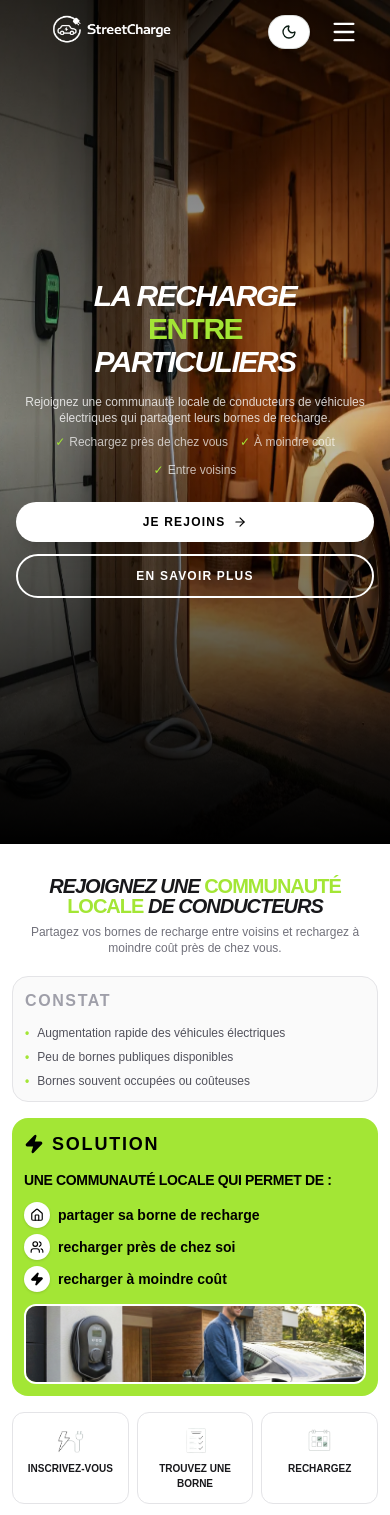
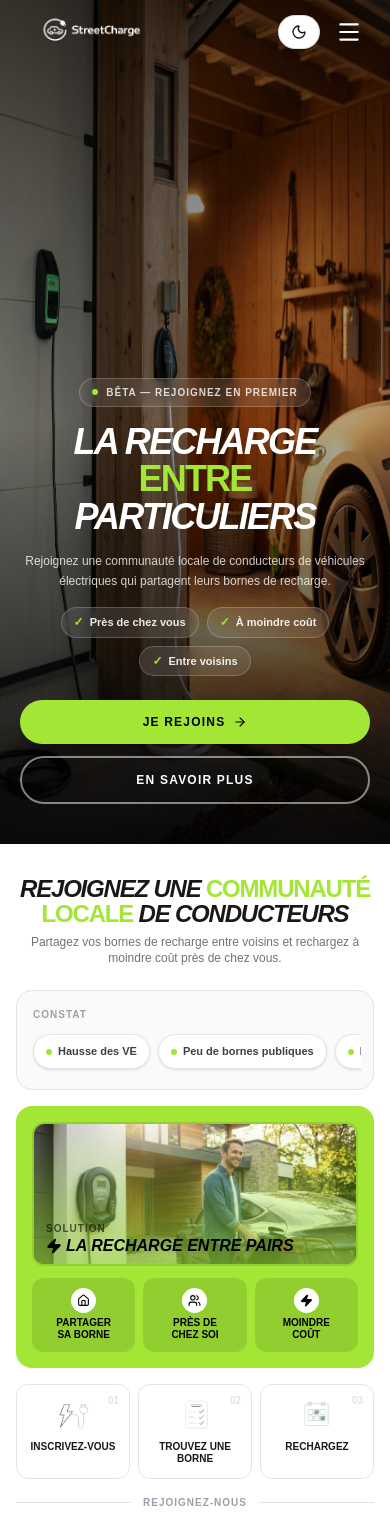
Before and after one commit to DigitariaWebs/StationP, a Next.js app: page / in a window 390 px wide. Shown: the top 1515 px of the page. Built offline with nearby package versions, Linux system fonts and the light colour scheme.

Commit message:
refactor: enhance layout and styling for improved readability and responsiveness in Hero and Trouver sections

```diff
--- a/src/components/sections/Hero.tsx
+++ b/src/components/sections/Hero.tsx
@@ -20,7 +20,7 @@ export default function HeroWithNavbar() {
   return (
     <section className="relative z-20 flex h-[100dvh] w-full flex-col bg-black">
 
-      {/* --- ARRIÈRE-PLAN --- */}
+      {/* ─── ARRIÈRE-PLAN ─── */}
       <div className="absolute inset-0 z-0 overflow-hidden">
         <Image
           src="/loto2.webp"
@@ -38,11 +38,13 @@ export default function HeroWithNavbar() {
           quality={90}
           className="md:hidden object-cover pointer-events-none"
         />
-        <div className="absolute inset-0 bg-gradient-to-b from-black/70 via-black/20 to-black lg:bg-gradient-to-r lg:from-black/70 lg:via-black/30 lg:to-transparent" />
+        {/* Overlay plus marqué en bas sur mobile pour faire ressortir le texte */}
+        <div className="absolute inset-0 bg-gradient-to-b from-black/60 via-black/30 to-black/90 lg:bg-gradient-to-r lg:from-black/70 lg:via-black/30 lg:to-transparent" />
       </div>
-      {/* NAVBAR */}
+
+      {/* ─── NAVBAR ─── */}
       <header className="relative z-50 w-full shrink-0">
-        <div className="max-w-7xl mx-auto px-6">
+        <div className="max-w-7xl mx-auto px-5 sm:px-6">
           <div className="flex justify-between items-center h-16 sm:h-24">
             <Link href="/" className="flex items-center">
               <Image
@@ -50,21 +52,15 @@ export default function HeroWithNavbar() {
                 alt="StreetCharge Logo"
                 width={220}
                 height={70}
-                className="w-44 sm:w-48 h-auto brightness-0 invert"
+                className="w-36 sm:w-48 h-auto brightness-0 invert"
                 priority
               />
             </Link>
 
             <nav className="hidden lg:flex items-center gap-8 text-white font-bold uppercase tracking-widest text-[10px]">
-              <Link href="#" className="hover:text-[#A3E635] transition-colors">
-                Accueil
-              </Link>
-              <Link href="#trouveruneborne" className="hover:text-[#A3E635] transition-colors">
-                Communauté
-              </Link>
-              <Link href="#inscription" className="hover:text-[#A3E635] transition-colors">
-                Inscription
-              </Link>
+              <Link href="#" className="hover:text-[#A3E635] transition-colors">Accueil</Link>
+              <Link href="#trouveruneborne" className="hover:text-[#A3E635] transition-colors">Communauté</Link>
+              <Link href="#inscription" className="hover:text-[#A3E635] transition-colors">Inscription</Link>
             </nav>
 
             <div className="hidden lg:flex items-center gap-5">
@@ -78,47 +74,56 @@ export default function HeroWithNavbar() {
               </button>
             </div>
 
-            <div className="lg:hidden flex items-center gap-3">
+            <div className="lg:hidden flex items-center gap-2">
               <ThemeToggle />
               <button onClick={() => setIsMenuOpen(true)} className="text-white p-2">
-                <Menu size={28} />
+                <Menu size={26} />
               </button>
             </div>
           </div>
         </div>
       </header>
 
-      {/* HERO CONTENT */}
-      <div className="relative z-10 flex-1 flex items-center pb-8 sm:pb-0">
-        <div className="max-w-7xl mx-auto px-4 sm:px-6 w-full">
+      {/* ─── HERO CONTENT ─── */}
+      <div className="relative z-10 flex-1 flex items-end sm:items-center pb-10 sm:pb-0">
+        <div className="max-w-7xl mx-auto px-5 sm:px-6 w-full">
           <div className="max-w-3xl text-center lg:text-left text-white mx-auto lg:mx-0">
-            <h1 className="text-3xl sm:text-4xl md:text-5xl lg:text-7xl font-black leading-[1.1] mb-4 sm:mb-6 tracking-tighter uppercase italic drop-shadow-2xl">
+
+            {/* Badge mobile */}
+            <div className="inline-flex sm:hidden items-center gap-2 bg-white/10 backdrop-blur-sm border border-white/20 rounded-full px-3 py-1.5 mb-4">
+              <span className="w-1.5 h-1.5 rounded-full bg-[#A3E635] animate-pulse" />
+              <span className="text-[10px] font-black uppercase tracking-widest text-white/80">Bêta — Rejoignez en premier</span>
+            </div>
+
+            <h1 className="text-4xl sm:text-4xl md:text-5xl lg:text-7xl font-black leading-[1.05] mb-4 sm:mb-6 tracking-tighter uppercase italic drop-shadow-2xl">
               La recharge <br />
               <span className="text-[#A3E635] not-italic">entre</span> <br />
               particuliers
             </h1>
 
-            <p className="text-xs sm:text-sm text-white/80 mb-2 max-w-sm mx-auto lg:mx-0 font-medium">
+            <p className="text-xs sm:text-sm text-white/80 mb-4 max-w-sm mx-auto lg:mx-0 font-medium leading-relaxed">
               Rejoignez une communauté locale de conducteurs de véhicules électriques qui partagent leurs bornes de recharge.
             </p>
 
-            {/* Points clés */}
-            <div className="flex flex-wrap justify-center lg:justify-start gap-3 mb-6 sm:mb-8 text-xs text-white/70 font-medium">
-              <span className="flex items-center gap-1"><span className="text-[#A3E635]">✓</span> Rechargez près de chez vous</span>
-              <span className="flex items-center gap-1"><span className="text-[#A3E635]">✓</span> À moindre coût</span>
-              <span className="flex items-center gap-1"><span className="text-[#A3E635]">✓</span> Entre voisins</span>
+            {/* Points clés — condensés sur mobile */}
+            <div className="flex flex-wrap justify-center lg:justify-start gap-2 mb-6 sm:mb-8">
+              {['Près de chez vous', 'À moindre coût', 'Entre voisins'].map((item) => (
+                <span key={item} className="inline-flex items-center gap-1.5 bg-white/10 backdrop-blur-sm border border-white/20 rounded-full px-3 py-1.5 text-[11px] text-white/90 font-bold">
+                  <span className="text-[#A3E635] text-xs">✓</span> {item}
+                </span>
+              ))}
             </div>
 
             <div className="flex flex-col sm:flex-row justify-center lg:justify-start gap-3">
               <button
                 onClick={goToForm}
-                className="group bg-white text-black px-6 py-3 sm:px-7 sm:py-3.5 rounded-full font-black flex items-center justify-center gap-2 sm:gap-3 hover:bg-[#A3E635] transition-all shadow-xl uppercase tracking-widest text-xs"
+                className="group bg-[#A3E635] text-black px-6 py-3.5 sm:px-7 sm:py-3.5 rounded-full font-black flex items-center justify-center gap-2 hover:bg-white transition-all shadow-xl uppercase tracking-widest text-xs"
               >
                 Je rejoins <ArrowRight size={14} className="group-hover:translate-x-1 transition-transform" />
               </button>
               <Link
                 href="#trouveruneborne"
-                className="group bg-transparent border-2 border-white text-white px-6 py-3 sm:px-7 sm:py-3.5 rounded-full font-black flex items-center justify-center gap-2 sm:gap-3 hover:bg-white hover:text-black transition-all uppercase tracking-widest text-xs"
+                className="group bg-transparent border-2 border-white/50 text-white px-6 py-3.5 sm:px-7 sm:py-3.5 rounded-full font-black flex items-center justify-center gap-2 hover:bg-white hover:text-black transition-all uppercase tracking-widest text-xs"
               >
                 En savoir plus
               </Link>
@@ -127,18 +132,26 @@ export default function HeroWithNavbar() {
         </div>
       </div>
 
-      {/* MENU MOBILE */}
+      {/* ─── MENU MOBILE ─── */}
       {isMenuOpen && (
         <div className="fixed inset-0 z-[100] bg-zinc-950 flex flex-col p-6 sm:p-8">
-          <div className="flex justify-between items-center mb-8 sm:mb-12">
-            <Image src="/w1.png" alt="logo" width={120} height={40} className="brightness-0 invert w-24 sm:w-28" />
+          <div className="flex justify-between items-center mb-10">
+            <Image src="/w1.png" alt="logo" width={120} height={40} className="brightness-0 invert w-28" />
             <button onClick={() => setIsMenuOpen(false)} className="text-white p-1"><X size={28} /></button>
           </div>
-          <nav className="flex flex-col gap-5 sm:gap-6 text-xl sm:text-2xl font-black uppercase italic text-white">
+          <nav className="flex flex-col gap-6 text-2xl font-black uppercase italic text-white">
             <Link href="#" onClick={() => setIsMenuOpen(false)}>Accueil</Link>
             <Link href="#trouveruneborne" onClick={() => setIsMenuOpen(false)}>Communauté</Link>
             <Link href="#inscription" onClick={() => setIsMenuOpen(false)}>Inscription</Link>
           </nav>
+          <div className="mt-auto">
+            <button
+              onClick={goToForm}
+              className="w-full bg-[#A3E635] text-black font-black py-4 rounded-2xl text-sm uppercase tracking-widest"
+            >
+              Je rejoins →
+            </button>
+          </div>
         </div>
       )}
     </section>
--- a/src/components/sections/Trouver.tsx
+++ b/src/components/sections/Trouver.tsx
@@ -1,7 +1,7 @@
 'use client';
 
 import Image from 'next/image';
-import { Home, Zap, Users, ArrowRight, CheckCircle2, Shield, MapPin, Mail, Phone, Loader2, Sparkles } from 'lucide-react';
+import { Home, Zap, Users, ArrowRight, CheckCircle2, Shield, Loader2, Sparkles } from 'lucide-react';
 import { useState, type FormEvent } from 'react';
 
 export default function TrouverSection() {
@@ -37,11 +37,11 @@ export default function TrouverSection() {
 
   return (
     <section id="trouveruneborne" className="bg-white text-zinc-900 relative w-full overflow-hidden py-8 sm:py-14">
-      <div className="max-w-7xl mx-auto px-3 sm:px-6 w-full">
+      <div className="max-w-7xl mx-auto px-4 sm:px-6 w-full">
 
-        {/* EN-TÊTE */}
-        <div className="mb-5 sm:mb-8 text-center sm:text-left">
-          <h2 className="text-xl sm:text-3xl font-black tracking-tighter uppercase italic leading-[1] mb-2">
+        {/* ─── EN-TÊTE ─── */}
+        <div className="mb-6 sm:mb-8 text-center sm:text-left">
+          <h2 className="text-2xl sm:text-3xl font-black tracking-tighter uppercase italic leading-[1.05] mb-2">
             Rejoignez une <span className="text-[#A3E635] not-italic">communauté locale</span> de conducteurs
           </h2>
           <p className="text-xs sm:text-base text-zinc-500 max-w-2xl font-medium">
@@ -49,95 +49,117 @@ export default function TrouverSection() {
           </p>
         </div>
 
-        {/* CONTENU PRINCIPAL EN 2 COLONNES */}
-        <div className="grid grid-cols-1 lg:grid-cols-12 gap-3 sm:gap-6 lg:gap-8">
+        {/* ─── LAYOUT PRINCIPAL ─── */}
+        <div className="grid grid-cols-1 lg:grid-cols-12 gap-4 sm:gap-6 lg:gap-8">
 
-          {/* COLONNE GAUCHE: CONSTAT + SOLUTION + PROCESS */}
+          {/* ─── COLONNE GAUCHE ─── */}
           <div className="lg:col-span-7 space-y-4">
 
-            {/* CONSTAT */}
-            <div className="bg-zinc-50 border border-zinc-200 rounded-2xl p-3 sm:p-6">
-              <h3 className="text-base sm:text-lg font-black uppercase tracking-widest mb-3 text-zinc-400">
-                Constat
-              </h3>
-              <ul className="space-y-2 text-xs sm:text-sm text-zinc-600 font-medium">
-                <li className="flex items-start gap-2">
-                  <span className="text-[#A3E635] font-black">•</span>
-                  <span>Augmentation rapide des véhicules électriques</span>
-                </li>
-                <li className="flex items-start gap-2">
-                  <span className="text-[#A3E635] font-black">•</span>
-                  <span>Peu de bornes publiques disponibles</span>
-                </li>
-                <li className="flex items-start gap-2">
-                  <span className="text-[#A3E635] font-black">•</span>
-                  <span>Bornes souvent occupées ou coûteuses</span>
-                </li>
+            {/* CONSTAT — chips horizontaux sur mobile */}
+            <div className="bg-zinc-50 border border-zinc-200 rounded-2xl p-4 sm:p-6">
+              <p className="text-[10px] font-black uppercase tracking-widest text-zinc-400 mb-3">Constat</p>
+              {/* Mobile : chips scrollables */}
+              <div className="flex sm:hidden gap-2 overflow-x-auto pb-1 -mx-1 px-1 scrollbar-none">
+                {[
+                  'Hausse des VE',
+                  'Peu de bornes publiques',
+                  'Bornes souvent occupées',
+                ].map((item) => (
+                  <span
+                    key={item}
+                    className="shrink-0 inline-flex items-center gap-1.5 bg-white border border-zinc-200 rounded-full px-3 py-2 text-[11px] font-bold text-zinc-700 whitespace-nowrap shadow-sm"
+                  >
+                    <span className="w-1.5 h-1.5 rounded-full bg-[#A3E635] shrink-0" />
+                    {item}
+                  </span>
+                ))}
+              </div>
+              {/* Desktop : liste */}
+              <ul className="hidden sm:flex flex-col space-y-2 text-sm text-zinc-600 font-medium">
+                <li className="flex items-start gap-2"><span className="text-[#A3E635] font-black">•</span><span>Augmentation rapide des véhicules électriques</span></li>
+                <li className="flex items-start gap-2"><span className="text-[#A3E635] font-black">•</span><span>Peu de bornes publiques disponibles</span></li>
+                <li className="flex items-start gap-2"><span className="text-[#A3E635] font-black">•</span><span>Bornes souvent occupées ou coûteuses</span></li>
               </ul>
             </div>
 
             {/* SOLUTION */}
-            <div className="bg-[#A3E635] rounded-2xl p-3 sm:p-6 text-black flex flex-col sm:flex-row gap-3 sm:gap-4 items-center overflow-hidden">
-              <div className="flex-1 w-full">
-                <h3 className="text-lg sm:text-xl font-black uppercase tracking-widest mb-3 flex items-center gap-2">
-                  <Zap size={20} className="fill-black" /> Solution
-                </h3>
-                <p className="text-sm font-bold mb-3 uppercase tracking-tight">
-                  Une communauté locale qui permet de :
-                </p>
-                <ul className="space-y-1.5 text-sm font-bold">
-                  <li className="flex items-center gap-2">
-                    <div className="bg-white text-black p-1.5 rounded-full shadow-sm"><Home size={14} /></div>
-                    partager sa borne de recharge
-                  </li>
-                  <li className="flex items-center gap-2">
-                    <div className="bg-white text-black p-1.5 rounded-full shadow-sm"><Users size={14} /></div>
-                    recharger près de chez soi
-                  </li>
-                  <li className="flex items-center gap-2">
-                    <div className="bg-white text-black p-1.5 rounded-full shadow-sm"><Zap size={14} className="fill-black" /></div>
-                    recharger à moindre coût
-                  </li>
-                </ul>
+            <div className="bg-[#A3E635] rounded-2xl p-4 sm:p-6 text-black overflow-hidden">
+              {/* Mobile layout: image en haut full-width, texte dessous */}
+              <div className="block sm:hidden mb-3 relative w-full h-36 rounded-xl overflow-hidden border-2 border-black/10">
+                <Image src="/1.png" alt="Borne recharge" fill className="object-cover" />
+                <div className="absolute inset-0 bg-gradient-to-t from-[#A3E635]/60 to-transparent" />
+                <div className="absolute bottom-2 left-3">
+                  <p className="text-[10px] font-black uppercase tracking-widest opacity-60">Solution</p>
+                  <h3 className="text-base font-black uppercase italic leading-tight flex items-center gap-1">
+                    <Zap size={16} className="fill-black" /> La recharge entre pairs
+                  </h3>
+                </div>
               </div>
 
-              <div className="block w-full sm:w-1/3 relative rounded-xl overflow-hidden border-2 border-white h-20 sm:h-40 shrink-0">
-                <Image
-                  src="/1.png"
-                  alt="Borne recharge"
-                  fill
-                  className="object-cover"
-                />
+              {/* Desktop layout: côte à côte */}
+              <div className="hidden sm:flex gap-4 items-center">
+                <div className="flex-1">
+                  <h3 className="text-xl font-black uppercase tracking-widest mb-3 flex items-center gap-2">
+                    <Zap size={20} className="fill-black" /> Solution
+                  </h3>
+                  <p className="text-sm font-bold mb-3 uppercase tracking-tight">Une communauté locale qui permet de :</p>
+                  <ul className="space-y-1.5 text-sm font-bold">
+                    <li className="flex items-center gap-2"><div className="bg-white text-black p-1.5 rounded-full shadow-sm"><Home size={14} /></div>partager sa borne de recharge</li>
+                    <li className="flex items-center gap-2"><div className="bg-white text-black p-1.5 rounded-full shadow-sm"><Users size={14} /></div>recharger près de chez soi</li>
+                    <li className="flex items-center gap-2"><div className="bg-white text-black p-1.5 rounded-full shadow-sm"><Zap size={14} className="fill-black" /></div>recharger à moindre coût</li>
+                  </ul>
+                </div>
+                <div className="w-1/3 relative rounded-xl overflow-hidden border-2 border-white h-40 shrink-0">
+                  <Image src="/1.png" alt="Borne recharge" fill className="object-cover" />
+                </div>
+              </div>
+
+              {/* Mobile : 3 avantages en grid compact sous l'image */}
+              <div className="grid grid-cols-3 gap-2 sm:hidden">
+                <div className="bg-black/10 rounded-xl p-2.5 flex flex-col items-center text-center gap-1">
+                  <div className="bg-white text-black p-1.5 rounded-full"><Home size={13} /></div>
+                  <p className="text-[10px] font-black uppercase leading-tight">Partager<br/>sa borne</p>
+                </div>
+                <div className="bg-black/10 rounded-xl p-2.5 flex flex-col items-center text-center gap-1">
+                  <div className="bg-white text-black p-1.5 rounded-full"><Users size={13} /></div>
+                  <p className="text-[10px] font-black uppercase leading-tight">Près de<br/>chez soi</p>
+                </div>
+                <div className="bg-black/10 rounded-xl p-2.5 flex flex-col items-center text-center gap-1">
+                  <div className="bg-white text-black p-1.5 rounded-full"><Zap size={13} className="fill-black" /></div>
+                  <p className="text-[10px] font-black uppercase leading-tight">Moindre<br/>coût</p>
+                </div>
               </div>
             </div>
 
             {/* COMMENT ÇA MARCHE */}
             <div className="grid grid-cols-3 gap-2 sm:gap-3">
-              <div className="bg-white border border-zinc-200 p-3 sm:p-4 rounded-xl flex flex-col items-center text-center">
-                <div className="w-8 h-8 sm:w-10 sm:h-10 relative mb-1 sm:mb-2">
-                  <Image src="/icon11.png" alt="Inscription" fill className="object-contain" />
+              {[
+                { src: '/icon11.png', label: 'Inscrivez-vous', step: '01' },
+                { src: '/icon22.png', label: 'Trouvez une borne', step: '02' },
+                { src: '/icon33.png', label: 'Rechargez', step: '03' },
+              ].map(({ src, label, step }) => (
+                <div key={step} className="bg-white border border-zinc-200 p-3 sm:p-4 rounded-xl flex flex-col items-center text-center relative overflow-hidden">
+                  <span className="absolute top-2 right-2.5 text-[10px] font-black text-zinc-200">{step}</span>
+                  <div className="w-9 h-9 sm:w-10 sm:h-10 relative mb-2">
+                    <Image src={src} alt={label} fill className="object-contain" />
+                  </div>
+                  <p className="text-[10px] sm:text-xs font-bold uppercase leading-tight">{label}</p>
                 </div>
-                <p className="text-[10px] sm:text-xs font-bold uppercase">Inscrivez-vous</p>
-              </div>
-              <div className="bg-white border border-zinc-200 p-3 sm:p-4 rounded-xl flex flex-col items-center text-center">
-                <div className="w-8 h-8 sm:w-10 sm:h-10 relative mb-1 sm:mb-2">
-                  <Image src="/icon22.png" alt="Trouver" fill className="object-contain" />
-                </div>
-                <p className="text-[10px] sm:text-xs font-bold uppercase">Trouvez une borne</p>
-              </div>
-              <div className="bg-white border border-zinc-200 p-3 sm:p-4 rounded-xl flex flex-col items-center text-center">
-                <div className="w-8 h-8 sm:w-10 sm:h-10 relative mb-1 sm:mb-2">
-                  <Image src="/icon33.png" alt="Recharge" fill className="object-contain" />
-                </div>
-                <p className="text-[10px] sm:text-xs font-bold uppercase">Rechargez</p>
-              </div>
+              ))}
             </div>
 
           </div>
 
-          {/* COLONNE DROITE: FORMULAIRE */}
+          {/* ─── COLONNE DROITE : FORMULAIRE ─── */}
           <div className="lg:col-span-5" id="inscription">
-            <div className="bg-white border border-zinc-200 p-3 sm:p-6 rounded-2xl shadow-lg sticky top-20">
+            {/* Sur mobile: séparateur visuel avant le formulaire */}
+            <div className="flex items-center gap-3 mb-4 lg:hidden">
+              <div className="flex-1 h-px bg-zinc-200" />
+              <span className="text-[10px] font-black uppercase tracking-widest text-zinc-400">Rejoignez-nous</span>
+              <div className="flex-1 h-px bg-zinc-200" />
+            </div>
+
+            <div className="bg-white border border-zinc-200 p-4 sm:p-6 rounded-2xl shadow-lg lg:sticky lg:top-20">
 
               {submitted ? (
                 <div className="py-8 text-center">
@@ -149,9 +171,9 @@ export default function TrouverSection() {
                   <p className="text-xs text-zinc-400">On vous recontacte par email.</p>
                 </div>
               ) : (
-                <form onSubmit={handleSubmit} className="space-y-4">
-                  <div className="text-center mb-4">
-                    <div className="inline-flex items-center gap-2 px-3 py-1.5 rounded-full text-xs font-black uppercase tracking-widest text-zinc-500 bg-zinc-100 border border-zinc-200 mb-3">
+                <form onSubmit={handleSubmit} className="space-y-3 sm:space-y-4">
+                  <div className="text-center mb-3">
+                    <div className="inline-flex items-center gap-2 px-3 py-1.5 rounded-full text-xs font-black uppercase tracking-widest text-zinc-500 bg-zinc-100 border border-zinc-200 mb-2">
                       <Sparkles size={12} className="text-[#A3E635]" /> Rejoignez-nous
                     </div>
                     <h3 className="text-lg sm:text-xl font-black italic uppercase">
@@ -163,12 +185,12 @@ export default function TrouverSection() {
                     </h3>
                   </div>
 
-                  {/* Toggle User Type */}
+                  {/* Toggle */}
                   <div className="flex p-1 bg-zinc-100 rounded-xl border border-zinc-200">
                     <button
                       type="button"
                       onClick={() => setUserType('driver')}
-                      className={`flex-1 py-2 rounded-lg text-xs font-black transition-all ${
+                      className={`flex-1 py-2.5 rounded-lg text-xs font-black transition-all ${
                         userType === 'driver' ? 'bg-white text-black shadow-sm' : 'text-zinc-400'
                       }`}
                     >
@@ -177,7 +199,7 @@ export default function TrouverSection() {
                     <button
                       type="button"
                       onClick={() => setUserType('host')}
-                      className={`flex-1 py-2 rounded-lg text-xs font-black transition-all ${
+                      className={`flex-1 py-2.5 rounded-lg text-xs font-black transition-all ${
                         userType === 'host' ? 'bg-white text-black shadow-sm' : 'text-zinc-400'
                       }`}
                     >
@@ -226,7 +248,7 @@ export default function TrouverSection() {
                   <button
                     type="submit"
                     disabled={loading}
-                    className="w-full bg-[#A3E635] hover:bg-black hover:text-white text-black font-black py-3.5 rounded-xl transition-all flex items-center justify-center gap-2 active:scale-95 disabled:opacity-50"
+                    className="w-full bg-[#A3E635] hover:bg-black hover:text-white text-black font-black py-4 rounded-xl transition-all flex items-center justify-center gap-2 active:scale-95 disabled:opacity-50 text-sm"
                   >
                     {loading ? (
                       <><Loader2 className="animate-spin" size={16} /> ENVOI...</>
@@ -235,11 +257,9 @@ export default function TrouverSection() {
                     )}
                   </button>
 
-                  <div className="flex flex-col gap-2 pt-2 text-center">
-                    <div className="flex items-center justify-center gap-3 text-xs text-zinc-500 font-medium">
-                      <div className="flex items-center gap-1"><CheckCircle2 size={14} className="text-[#A3E635]" /> Bornes certifiées</div>
-                      <div className="flex items-center gap-1"><Shield size={14} className="text-[#A3E635]" /> Paiement sécurisé</div>
-                    </div>
+                  <div className="flex items-center justify-center gap-4 pt-1 text-xs text-zinc-500 font-medium">
+                    <div className="flex items-center gap-1"><CheckCircle2 size={13} className="text-[#A3E635]" /> Bornes certifiées</div>
+                    <div className="flex items-center gap-1"><Shield size={13} className="text-[#A3E635]" /> Paiement sécurisé</div>
                   </div>
                 </form>
               )}
```
